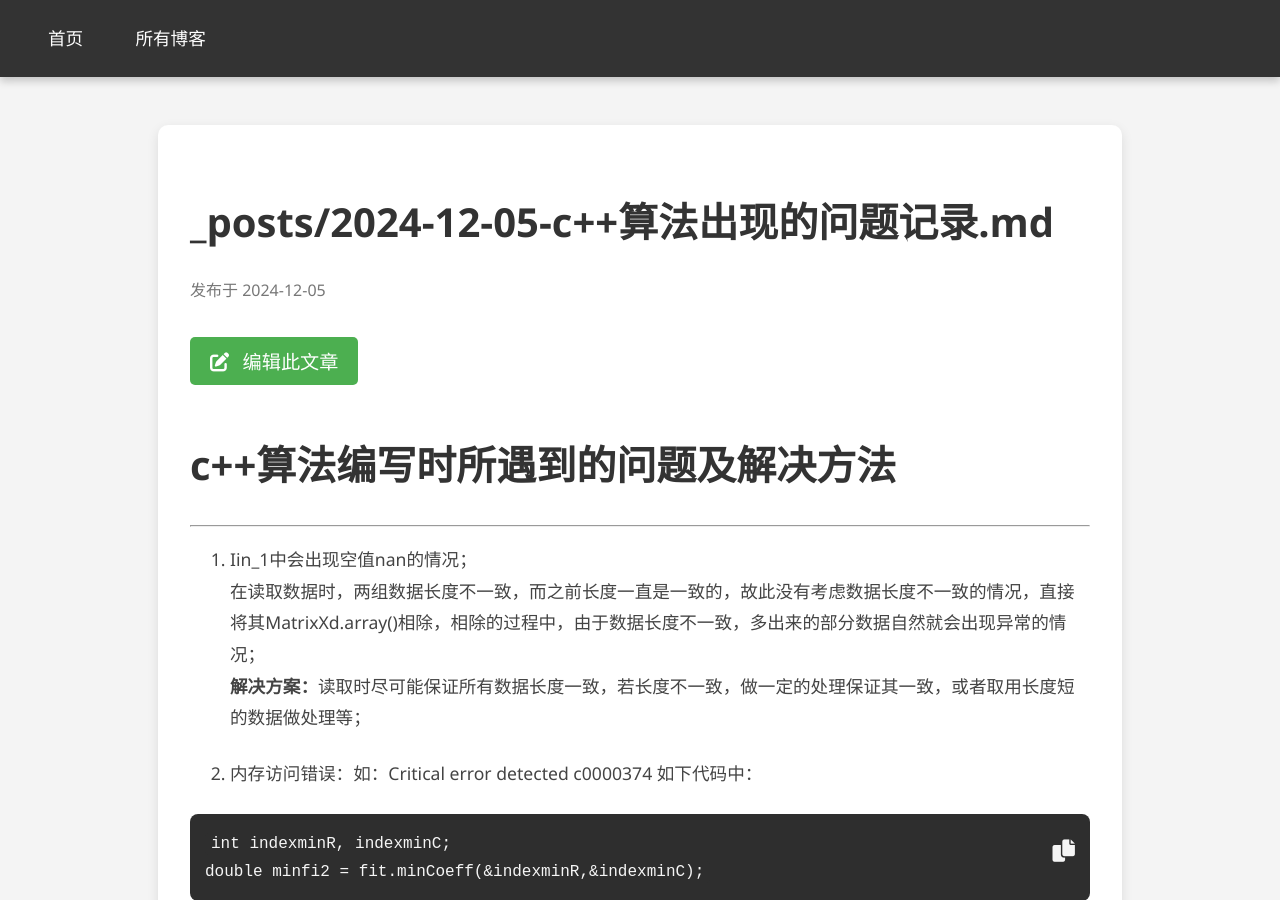
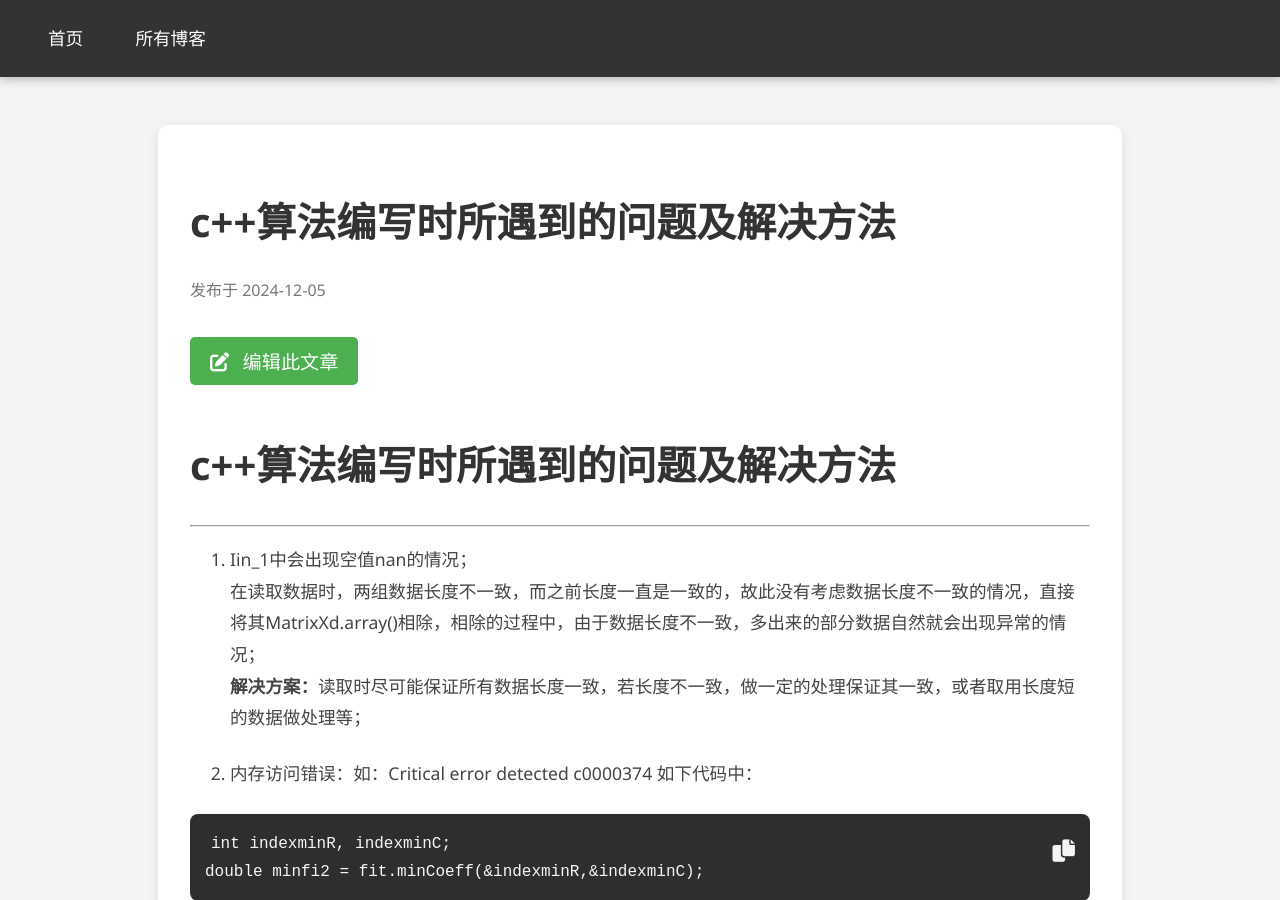
Before and after one commit to Drelov/newpage, a Jekyll site: the page built from _posts/2024-12-05-c++算法出现的问题记录.md, in a window 1280 px wide and 900 px high. Built offline with Jekyll 4.4.1, drawn with Linux system fonts in a browser that asks for light colours; some of the changed lines change nothing that is shown.

Commit message:
Update post.html

```diff
--- a/_layouts/post.html
+++ b/_layouts/post.html
@@ -19,7 +19,7 @@
 
   <main>
     <article class="post">
-      <h1>{{ page.path }}</h1>
+      <h1>{{ page.title }}</h1>
       <p class="post-meta">
         发布于 {{ page.date | date: "%Y-%m-%d" }}
       </p>
@@ -78,8 +78,8 @@
     // 动态生成编辑按钮的链接
     const editButton = document.getElementById('edit-btn');
     if (editButton) {
-      const pageName = '{{ page.name }}';  // 获取当前页面的文件名（例如：2024-12-05-ei.md）
-      const githubEditUrl = `https://github.com/Drelov/newpage/edit/main/_posts/${pageName}`;
+      const pageName = '{{ page.path }}';  // 获取当前页面的文件名（例如：2024-12-05-ei.md）
+      const githubEditUrl = `https://github.com/Drelov/newpage/edit/main/${pageName}`;
 
       editButton.addEventListener('click', () => {
         // 跳转到 GitHub 的编辑页面
```
